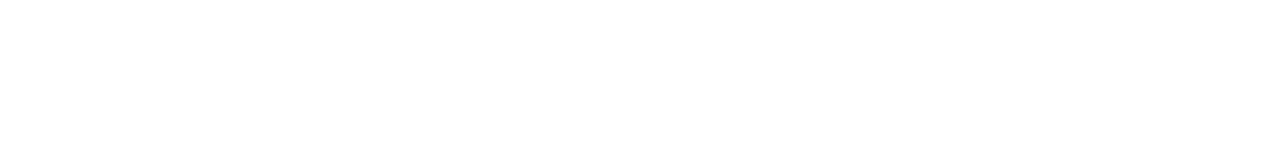
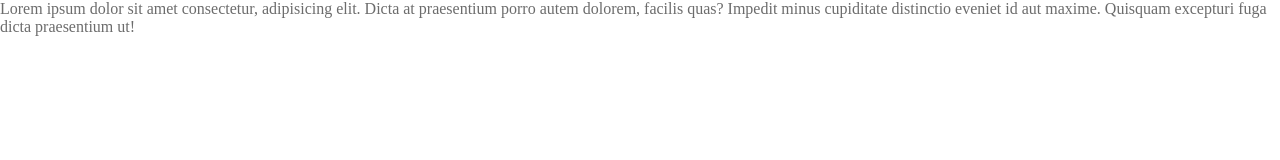
Before and after one commit to thiiiimarques/Perfil_de_Viagens, a plain HTML site: page index.html in a window 1280 px wide. Drawn offline with Linux system fonts and the light colour scheme.

Commit message:
Organizando os assets e variaveis globais no CSS

```diff
--- a/index.html
+++ b/index.html
@@ -7,6 +7,6 @@
   <title>Travelgram | Perfil de Viagens</title>
 </head>
 <body>
-
+  <p>Lorem ipsum dolor sit amet consectetur, adipisicing elit. Dicta at praesentium porro autem dolorem, facilis quas? Impedit minus cupiditate distinctio eveniet id aut maxime. Quisquam excepturi fuga dicta praesentium ut!</p>
 </body>
 </html>
--- a/styles/global.css
+++ b/styles/global.css
@@ -3,3 +3,18 @@
   padding: 0;
   box-sizing: border-box;
 }
+
+:root{
+   --brand-color: #EF5F4C;
+   --background-color: #FFFFFF;
+   --surface-color: #F5F5F5;
+   --skeleton-color: #D9D9D9;
+   --shape-color: #ffffff8f;
+   --text-color-primary: #313131;
+   --text-color-secondary: #6C6C6C;
+}
+
+body{
+  color: var(--text-color-secondary);
+  background-color: var(--background-color);
+}
```
Also changed, not shown: assets/AirplaneTilt.svg (added), assets/Image 01.png (added), assets/Image 02.png (added), assets/Image 03.png (added), assets/Image 04.png (added), assets/Image 05.png (added), assets/Image 06.png (added), assets/Image 07.png (added), assets/Image 08.png (added), assets/Image 09.png (added), assets/Image 10.png (added), assets/Image 11.png (added), assets/Image.svg (added), assets/Logo.svg (added), 2 more files, 1 other file.
